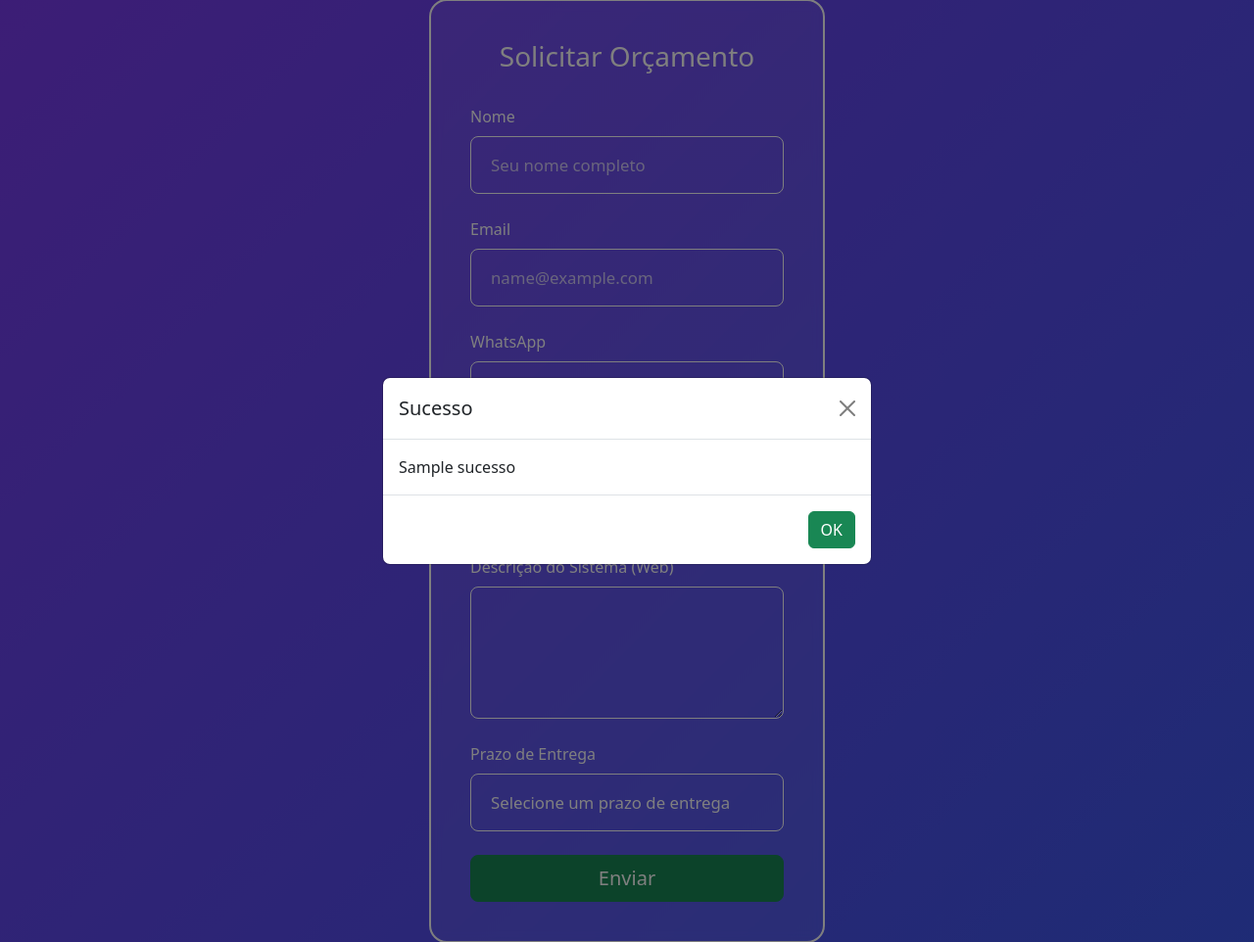
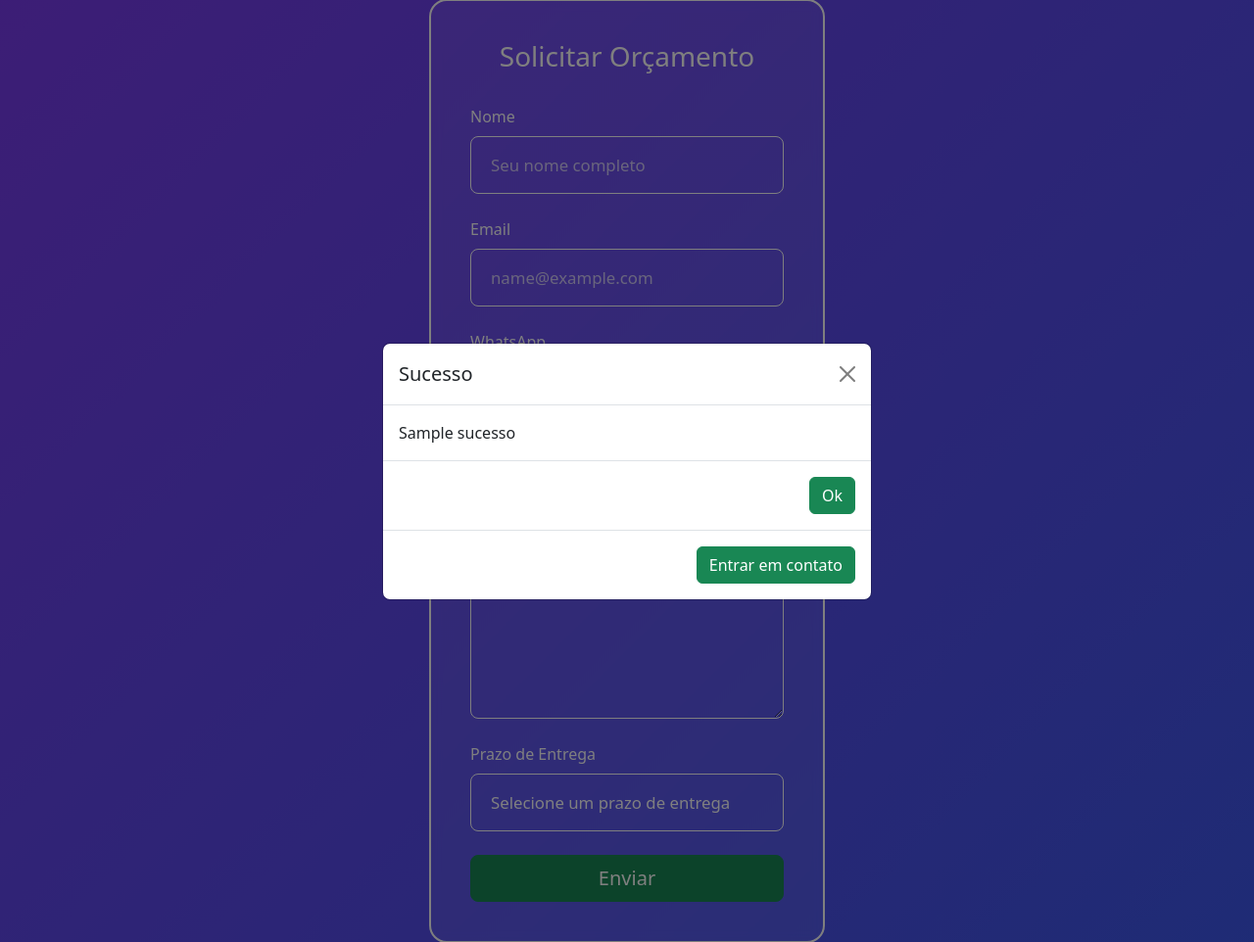
Before and after one commit to luizeduardoifes/site_orcamento_freelancer_LEstudiocode, a FastAPI app: template templates/formulario_orcamento.html in a window 1280 px wide. Shown: the part 101-1063 px from the top of the page at 98% size. Run offline with FastAPI, Linux system fonts and the light colour scheme; the template is opened without the code that fills it: most values are stand-ins (such as "Sample title", 1, 10 or a date in 2020).

Commit message:
atualizar mensagem de sucesso no formulário de orçamento e adicionar botão de contato

```diff
--- a/main.py
+++ b/main.py
@@ -1,7 +1,5 @@
 from typing import Optional
-
 from fastapi import FastAPI, Form, Request
-from fastapi.responses import HTMLResponse, RedirectResponse
 from fastapi.staticfiles import StaticFiles
 from fastapi.templating import Jinja2Templates
 import uvicorn
@@ -47,6 +45,6 @@ async def submit_formulario_orcamento(
         prazo_entrega=prazo_entrega
     )
     inserir_orcamento(orcamento)
-    return templates.TemplateResponse("formulario_orcamento.html", {"request": request, "sucesso": "Orçamento enviado com sucesso!"})
+    return templates.TemplateResponse("formulario_orcamento.html", {"request": request, "sucesso": "Orçamento enviado com sucesso!\nPode entrar em contato conosco para mais informações."})
 if __name__ == "__main__":
     uvicorn.run("main:app", host="127.0.0.1", port=8000)
--- a/templates/formulario_orcamento.html
+++ b/templates/formulario_orcamento.html
@@ -106,9 +106,13 @@
                     </div>
 
                     <div class="modal-footer">
-                        <label for="fechar-sucesso" class="btn btn-success">
-                            OK
-                        </label>
+                        <button type="button" for="fechar-sucesso" class="btn btn-success">Ok</button>
+                    </div>
+
+                    <div class="modal-footer">
+                        <a href="https://wa.me/5528999690335">
+                            <button type="button" class="btn btn-success">Entrar em contato</button>
+                        </a>
                     </div>
 
                 </div>
```
